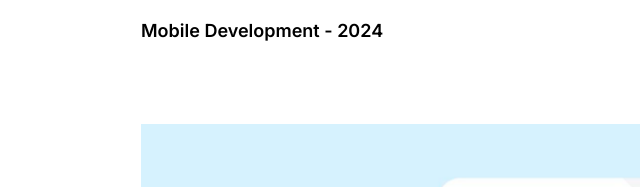
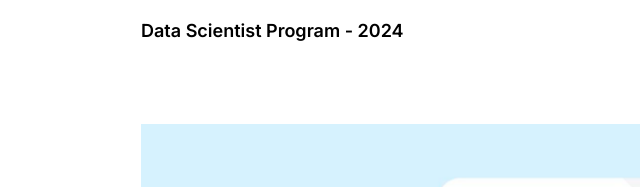
Before and after one commit to puteraparta/portfolio, a plain HTML site: page works-setails.html in a window 1280 px wide. Shown: the part 392-579 px from the top of the page, 36-676 px from the left. Drawn offline with nearby package versions, Linux system fonts and the light colour scheme.

Commit message:
Update works-setails.html
c

```diff
--- a/works-setails.html
+++ b/works-setails.html
@@ -52,7 +52,7 @@
               <div class="col-12 col-sm-12 col-md-10 col-lg-10 col-xl-10 col-xxl-10">
                   <header class="ds-work-det-hed">
                       <h1 class="ds-work-det-title">Heavy Equipment Spare Part Warehouse Inventory System</h1>
-                      <span class="ds-work-det-dep">Mobile Development - 2024</span>
+                      <span class="ds-work-det-dep">Data Scientist Program - 2024</span>
                   </header>
 
                   <!-- Bootstrap Carousel -->
```
